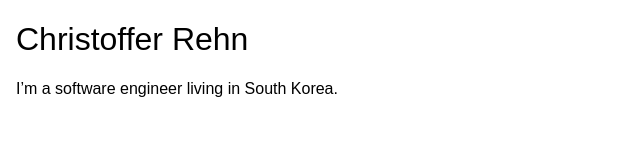
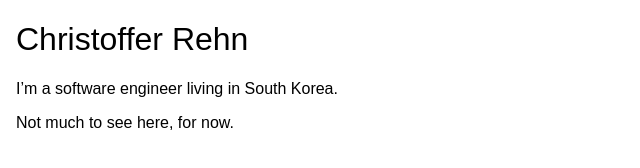
Before and after one commit to hoffa/christoffer.rehn.me, a plain HTML site: page index.html in a window 1280 px wide. Shown: the whole page, without its empty margins (0-640 px from the left). Drawn offline with Linux system fonts and the light colour scheme.

Commit message:
Update index.html

```diff
--- a/index.html
+++ b/index.html
@@ -11,6 +11,7 @@
 <body>
   <h1>Christoffer Rehn</h1>
   <p>I&rsquo;m a software engineer living in South Korea.</p>
+  <p>Not much to see here, for now.</p>
 </body>
 
 </html>
```
